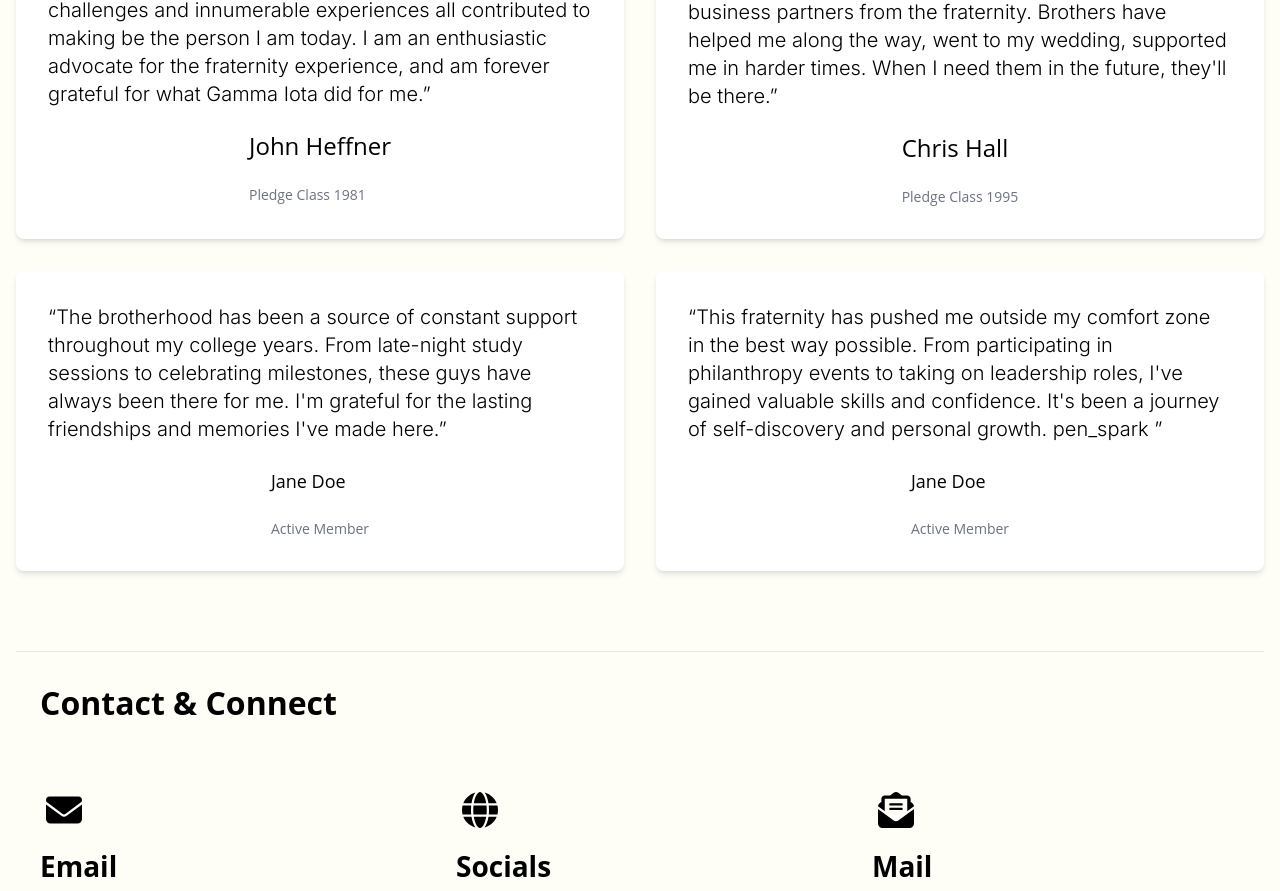
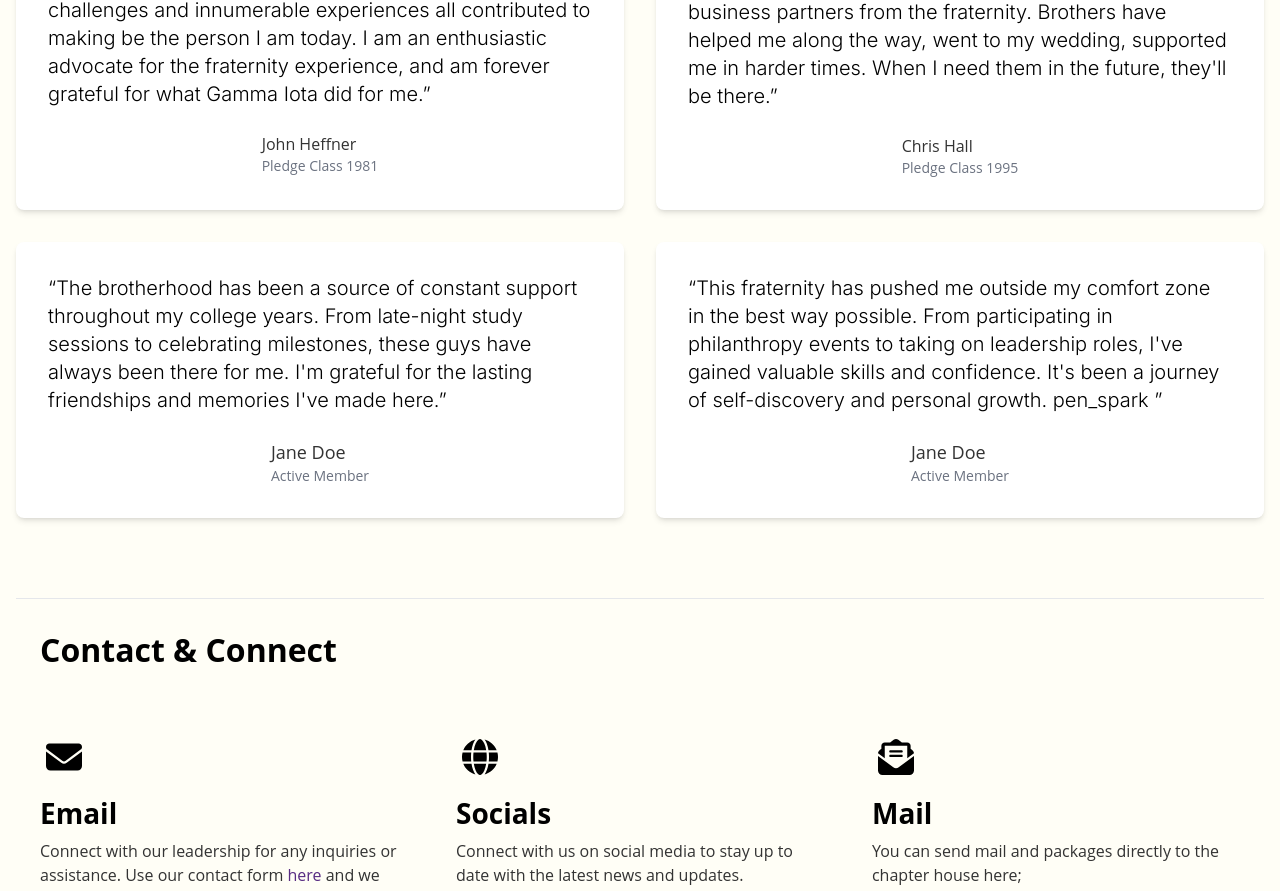
Before and after one commit to MSBivens/dsp, a Next.js app in the folder dsp/: page / in a window 1280 px wide. Shown: the part 2869-3760 px from the top of the page. Built offline with nearby package versions, Linux system fonts and the light colour scheme.

Commit message:
style update for testimonials

```diff
--- a/dsp/src/app/page.js
+++ b/dsp/src/app/page.js
@@ -215,7 +215,7 @@ export default function Home() {
             </blockquote>
             <figcaption className="flex items-center space-x-2">
               <div className="text-left">
-                <h4 className="font-medium">John Heffner</h4>
+                <p className="font-medium">John Heffner</p>
                 <p className="text-sm text-gray-500">Pledge Class 1981</p>
               </div>
             </figcaption>
@@ -238,7 +238,7 @@ export default function Home() {
             </blockquote>
             <figcaption className="flex items-center space-x-2">
               <div className="text-left">
-                <h4 className="font-medium">Chris Hall</h4>
+                <p className="font-medium">Chris Hall</p>
                 <p className="text-sm text-gray-500">Pledge Class 1995</p>
               </div>
             </figcaption>
@@ -253,7 +253,7 @@ export default function Home() {
             </blockquote>
             <figcaption className="flex items-center space-x-2">
               <div className="text-left">
-                <h4 className="text-lg font-medium">Jane Doe</h4>
+                <p className="text-lg font-medium">Jane Doe</p>
                 <p className="text-sm text-gray-500">Active Member</p>
               </div>
             </figcaption>
@@ -268,7 +268,7 @@ export default function Home() {
             </blockquote>
             <figcaption className="flex items-center space-x-2">
               <div className="text-left">
-                <h4 className="text-lg font-medium">Jane Doe</h4>
+                <p className="text-lg font-medium">Jane Doe</p>
                 <p className="text-sm text-gray-500">Active Member</p>
               </div>
             </figcaption>
```
